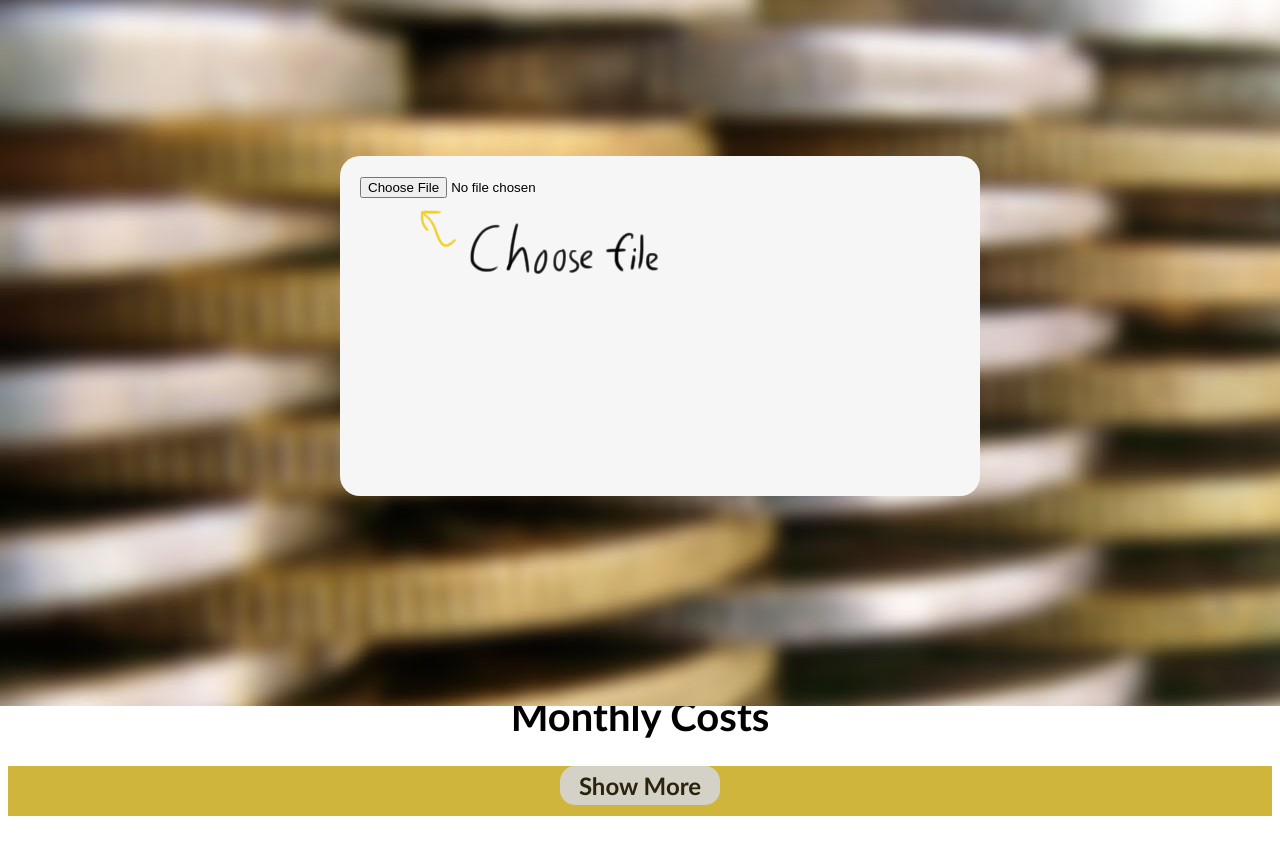
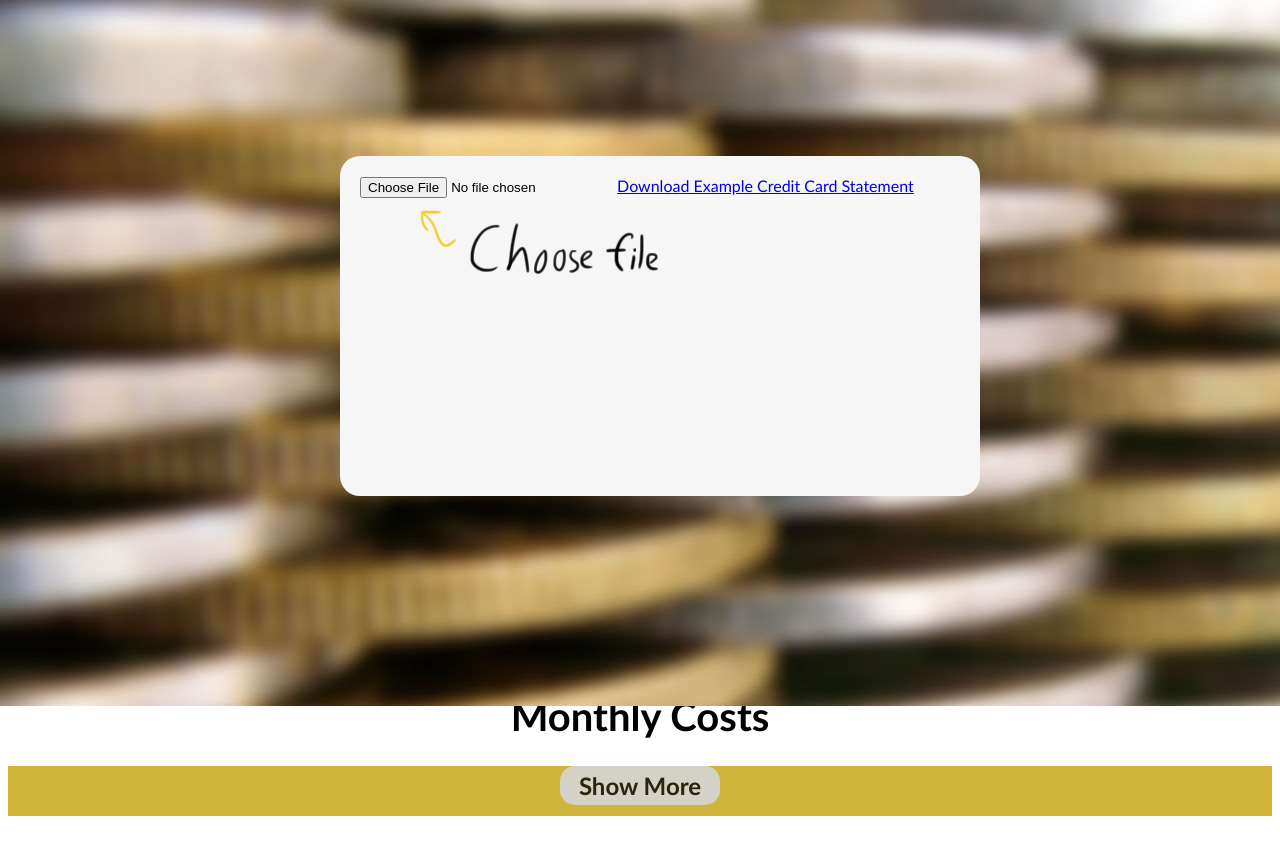
Before and after one commit to ericdudley/Sage, a plain HTML site: page index.html in a window 1280 px wide. Shown: the part 94-948 px from the top of the page. Drawn offline with Linux system fonts and the light colour scheme.

Commit message:
Added link to example statement.

```diff
--- a/index.html
+++ b/index.html
@@ -30,6 +30,7 @@ Title: Sage
 			<h2 class="filename"></h2>
 			<h2 onclick="analyze()" class="start_button">Analyze</h2>
 			<img class="start_here" alt="Start Here" src="start_here.png">
+            <a href="transactions-person-A.csv" download>Download Example Credit Card Statement</a>
 		</div>
 		<div class="page_content">
 			<h1 id="header">Analysis Report</h1>
```
